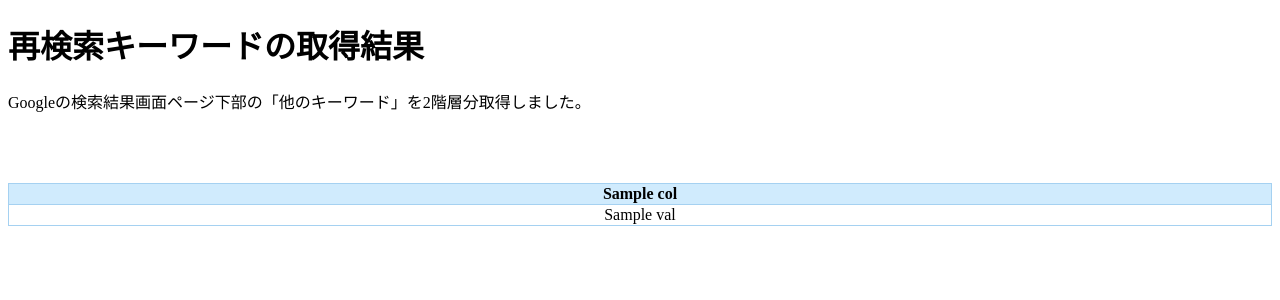
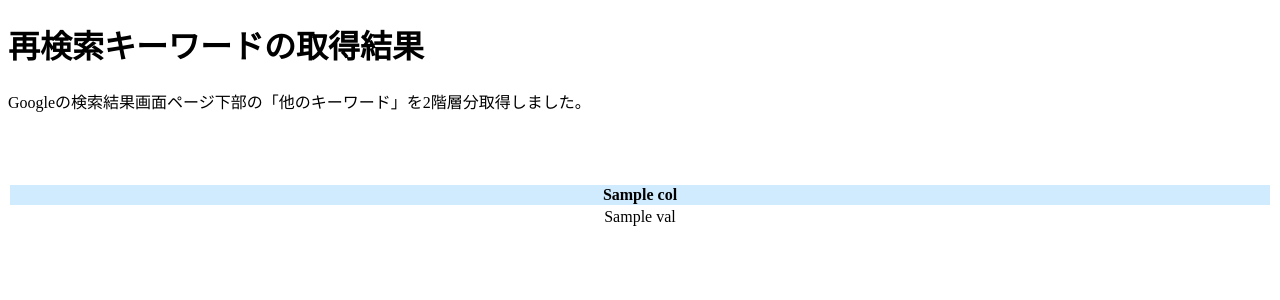
Before and after one commit to pa-up/rekw-app, a Flask app: template templates/result.html in a window 1280 px wide. Shown: the top 300 px of the page. Run offline with Flask 2, Linux system fonts and the light colour scheme; the template is opened without the code that fills it: most values are stand-ins (such as "Sample title", 1, 10 or a date in 2020).

Commit message:
first commit

```diff
--- a/static/css/table_style.css
+++ b/static/css/table_style.css
@@ -1,5 +1,4 @@
 table {
-    border-collapse: collapse;
     width: 100%;
     text-align: center;
     /* 全テキストを中央寄せ */
@@ -8,7 +7,3 @@ table {
 th {
   background-color: #d0ebfd;
 }
-
-th,td {
-    border: solid 1px #a5d1f1;
-}
```
